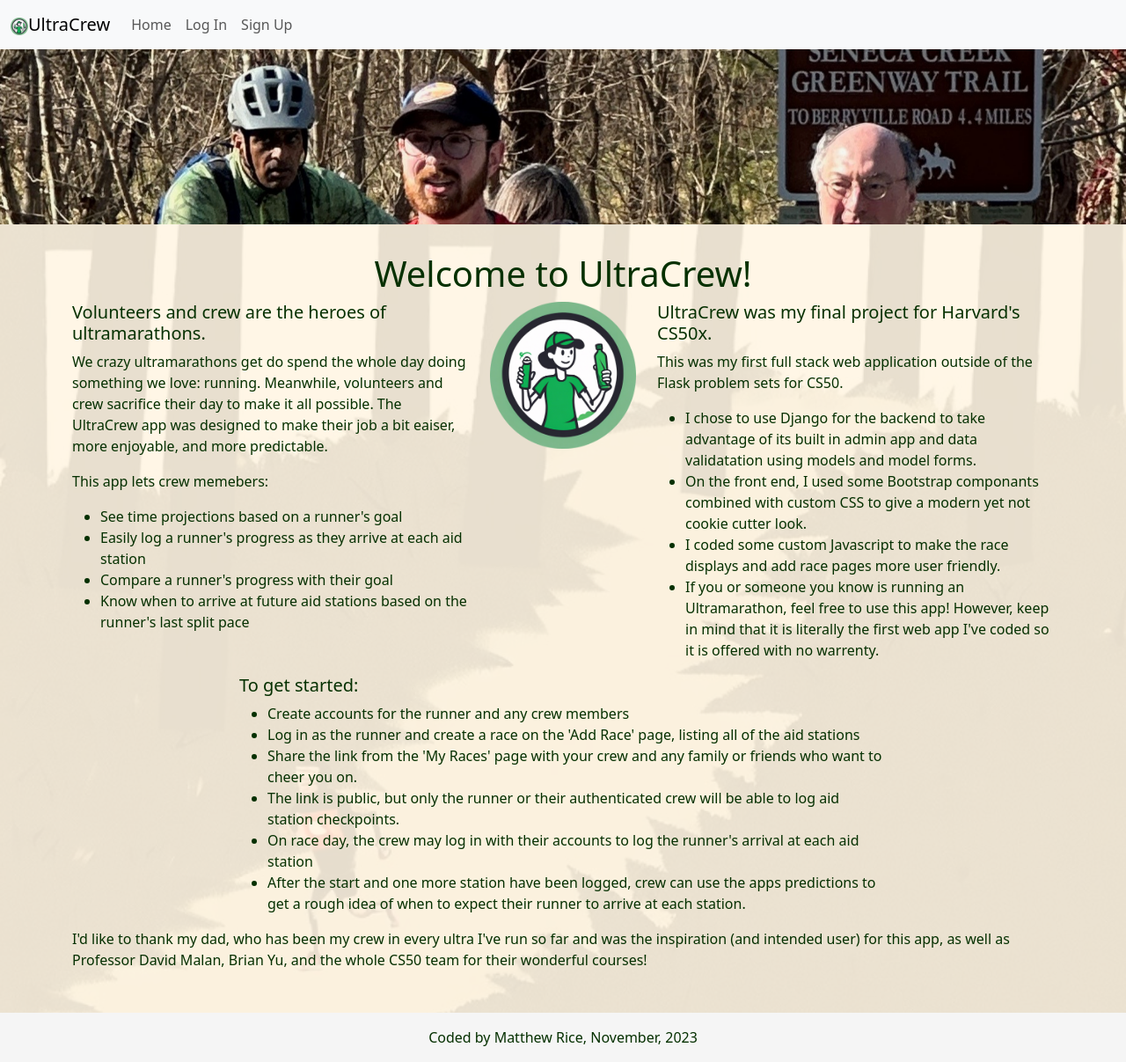
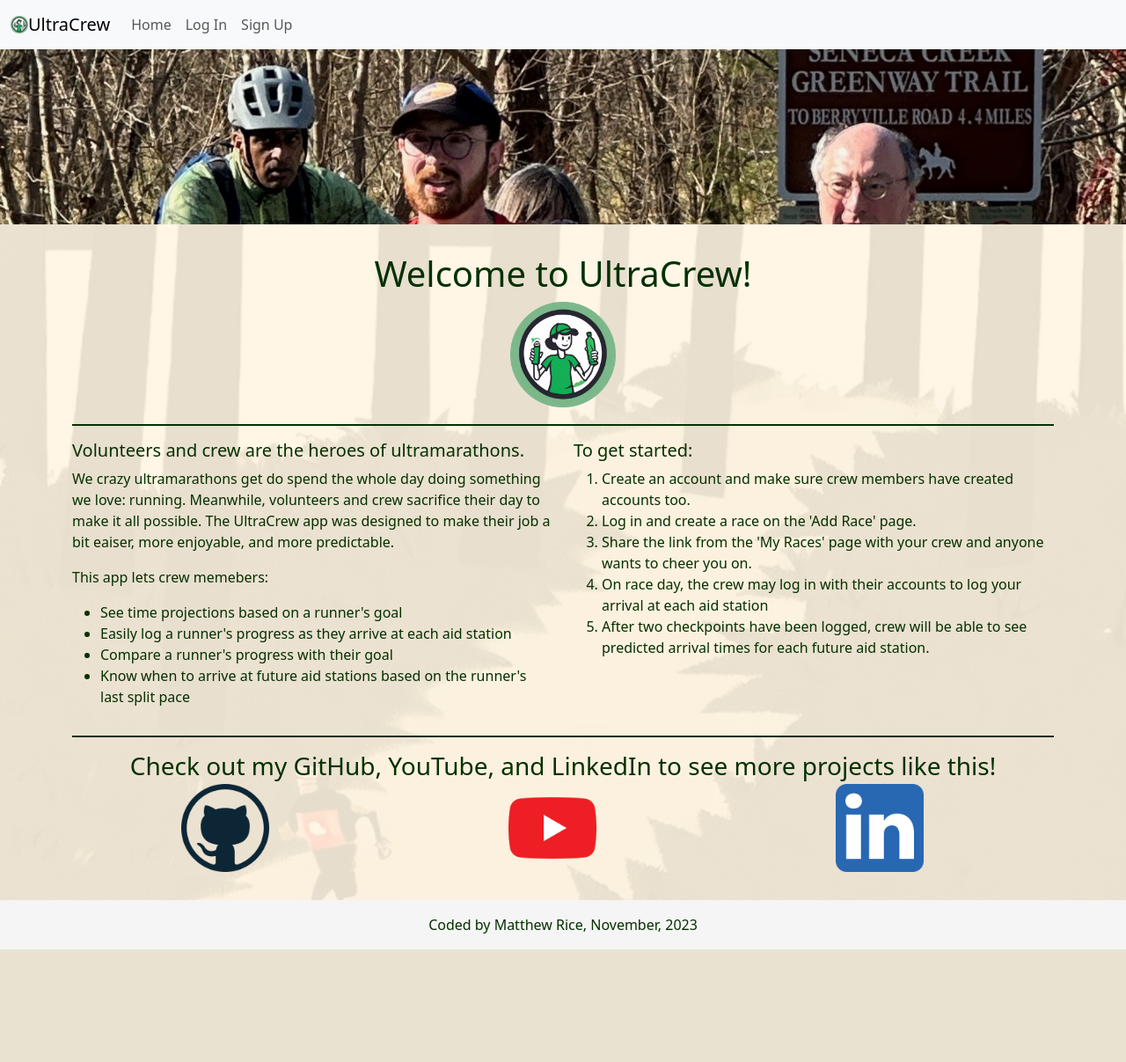
Before and after one commit to Rice-Tech/UltraCrew, a Django app: page / in a window 1280 px wide. Shown: the whole page at 88% size. After the commit the page ends 1079 px from the top, so only its background shows below. Run offline with Django 4.2, Linux system fonts and the light colour scheme.

Commit message:
CLeaned up homepage

```diff
--- a/ultracrew/home/templates/home.html
+++ b/ultracrew/home/templates/home.html
@@ -18,9 +18,15 @@
 {% endblock %}
 {% block content %}
     <h1> Welcome to UltraCrew!</h1>
+    <div id="logoDiv">
+        <img class="largeLogo" src="{%static 'img/UltraCrewLogo.png'%}">
+
+    </div>
+
     <div class="container">
+        <div class='divider'></div>
         <div class="row">
-            <div class="col-5">
+            <div class="col-lg">
 
                 <h5>Volunteers and crew are the heroes of ultramarathons.</h3>
                 <p>We crazy ultramarathons get do spend the whole
@@ -35,36 +41,28 @@
                 </ul>
 
             </div>
-            <div class="col-2">
-                <img class="largeLogo" src="{%static 'img/UltraCrewLogo.png'%}">
-            </div>
-            <div class="col-5">
-                <h5>UltraCrew was my final project for Harvard's CS50x.</h5>
-                <p>This was my first full stack web application outside of the Flask problem sets for CS50.
-                <ul>
-                    <li>I chose to use Django for the backend to take advantage of its built in admin app and data validatation using models and model forms.</li>
-                    <li>On the front end, I used some Bootstrap componants combined with custom CSS to give a modern yet not cookie cutter look.</li>
-                    <li>I coded some custom Javascript to make the race displays and add race pages more user friendly.</li>
-                    <li>If you or someone you know is running an Ultramarathon, feel free to use this app! However, keep in mind that it is literally the first web app I've coded so it is offered with no warrenty.
-                </ul>
+            <div class="col-lg">
+                <h5>To get started:</h5>
+                <ol>
+                    <li>Create an account and make sure crew members have created accounts too.</li>
+                    <li>Log in and create a race on the 'Add Race' page.</li>
+                    <li>Share the link from the 'My Races' page with your crew and anyone wants to cheer you on.</li>
+                    <li>On race day, the crew may log in with their accounts to log your arrival at each aid station</li>
+                    <li>After two checkpoints have been logged, crew will be able to see predicted arrival times for each future aid station.</li>
+                </ol>
             </div>
         </div>
+        <div class= "divider"></div>
         <div class="row">
-            <div class="col-2"></div>
-            <div class="col-8">
-                <h5>To get started:</h5>
-                <ul>
-                    <li>Create accounts for the runner and any crew members</li>
-                    <li>Log in as the runner and create a race on the 'Add Race' page, listing all of the aid stations</li>
-                    <li>Share the link from the 'My Races' page with your crew and any family or friends who want to cheer you on.</li>
-                    <li>The link is public, but only the runner or their authenticated crew will be able to log aid station checkpoints.</li>
-                    <li>On race day, the crew may log in with their accounts to log the runner's arrival at each aid station</li>
-                    <li>After the start and one more station have been logged, crew can use the apps predictions to get a rough idea of when to expect their runner to arrive at each station.</li>
-                </ul>
+            <h3>Check out my GitHub, YouTube, and LinkedIn to see more projects like this!</h3>
+            <div class="row">
+                <a class="col" href="https://www.linkedin.com/in/matthew-rice-4784b6276/"><img class="socialLogo" src="{% static 'img/githubLogo.png' %}"> </a>
+                <a class="col" href="https://www.youtube.com/@RiceCodes"><img class="socialLogo" src="{% static 'img/youtubeLogo.png' %}"> </a>
+                <a class="col" href="https://www.linkedin.com/in/matthew-rice-4784b6276/"><img class="socialLogo" src="{% static 'img/linkedinLogo.png' %}"> </a>
+            </div>
 
-            </div>
-            <div class="col-2"></div>
+
         </div>
-        <p>I'd like to thank my dad, who has been my crew in every ultra I've run so far and was the inspiration (and intended user) for this app, as well as Professor David Malan, Brian Yu, and the whole CS50 team for their wonderful courses!</p>
+
     </div>
 {% endblock %}
--- a/ultracrew/static/style.css
+++ b/ultracrew/static/style.css
@@ -49,7 +49,7 @@ form {
 
 h3 {
     text-align: center;
-    margin: 0 auto;
+    margin: 3px auto;
 }
 
 .btn-primary {
@@ -99,7 +99,7 @@ table .btn {
     display: flex;
 }
 .raceFormSection input{
-    width: min(400px, 30%)
+    width: min(400px, 50%)
 }
 .raceFormSection label{
     width: min(400px, 30%);
@@ -118,11 +118,29 @@ table .btn {
 .icon{
     width: 20px;
     object-fit: contain;
-    vertical-align: auto;
 }
 .largeLogo{
-    max-width: 100%;
+    max-width: 120px;
+    text-align: center;
+    margin: 0 auto;
 }
 h1{
     text-align: center;
 }
+.navbar-brand{
+    display: flex;
+    align-items: center;
+}
+
+#logoDiv{
+    display: flex;
+    justify-content: center;
+    padding-bottom: 3px;
+}
+a.col{
+    justify-content: center;
+    text-align: center;
+}
+.socialLogo{
+    max-width: 100px;
+}
--- a/ultracrew/templates/layout.html
+++ b/ultracrew/templates/layout.html
@@ -7,6 +7,7 @@
         {% load static %}
         <link rel="stylesheet" href="{% static "style.css" %}">
         <link rel="icon" href="{% static 'img/UltraCrewLogo.png'%}">
+        <title>UltraCrew</title>
     </head>
     <body>
         <header>
```
Also changed, not shown: ultracrew/static/img/githubLogo.png (added), ultracrew/static/img/linkedinLogo.png (added), ultracrew/static/img/youtubeLogo.png (added).
